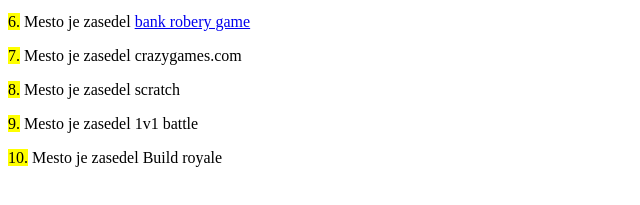
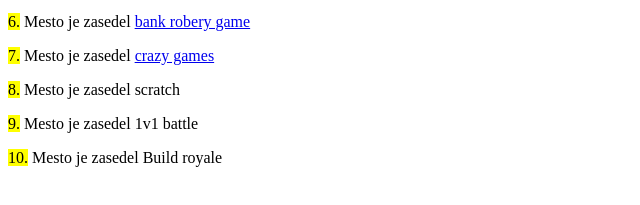
Before and after one commit to tferjan/tferjan.github.io, a plain HTML site: page dobre_igrice.html in a window 1280 px wide. Shown: the part 329-534 px from the top of the page, 0-640 px from the left. Drawn offline with Linux system fonts and the light colour scheme.

Commit message:
Update dobre_igrice.html

```diff
--- a/dobre_igrice.html
+++ b/dobre_igrice.html
@@ -16,7 +16,7 @@
 
     <p><mark>6.</mark> Mesto je zasedel <a href="https://www.crazygames.com/game/bank-robbery">bank robery game</a></p>
 
-    <p><mark>7.</mark> Mesto je zasedel crazygames.com</p>
+    <p><mark>7.</mark> Mesto je zasedel <a href="https://www.crazygames.com/">crazy games</a></p>
 
     <p><mark>8.</mark> Mesto je zasedel scratch</p>
 
```
